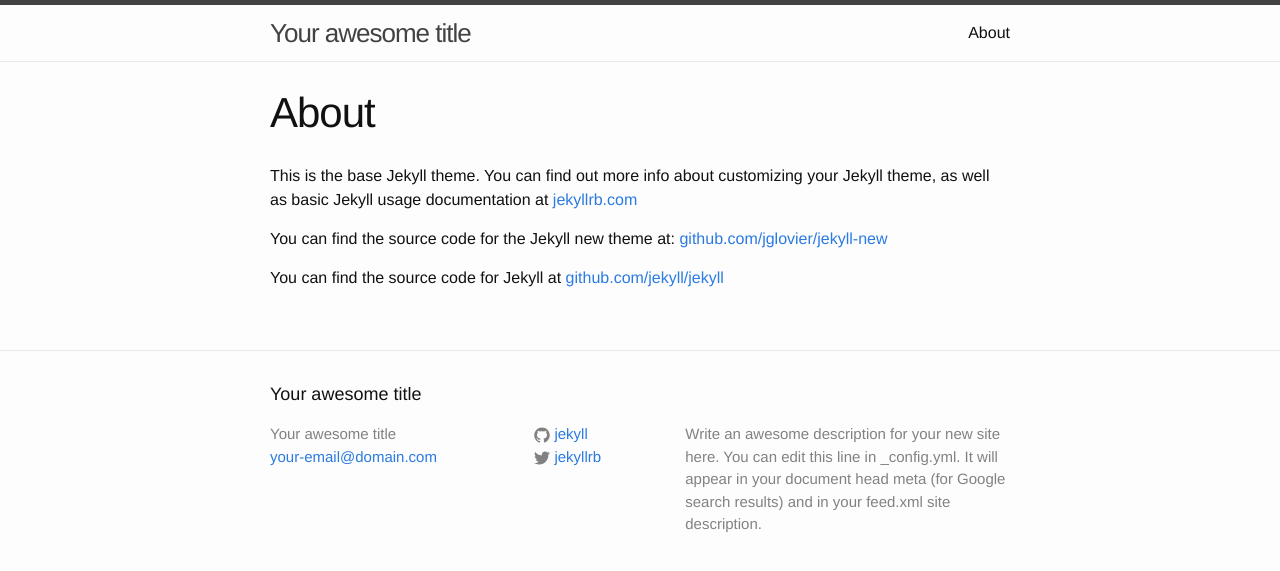
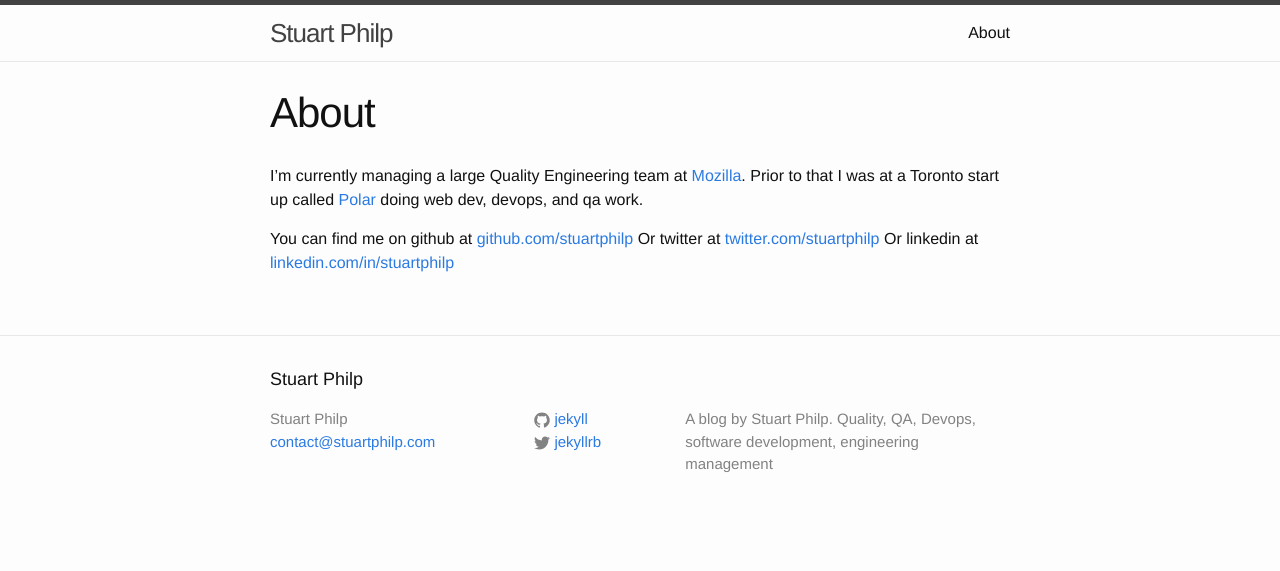
Before and after one commit to stuartphilp/stuartphilp.github.io, a Jekyll site: the page built from about.md, in a window 1280 px wide. Shown: the top 571 px of the page. Built offline with Jekyll 4.4.1, drawn with Linux system fonts in a browser that asks for light colours.

```diff
--- a/_config.yml
+++ b/_config.yml
@@ -1,12 +1,10 @@
 # Site settings
-title: Your awesome title
-email: your-email@domain.com
+title: Stuart Philp
+email: contact@stuartphilp.com
 description: > # this means to ignore newlines until "baseurl:"
-  Write an awesome description for your new site here. You can edit this
-  line in _config.yml. It will appear in your document head meta (for
-  Google search results) and in your feed.xml site description.
+  A blog by Stuart Philp. Quality, QA, Devops, software development, engineering management
 baseurl: "" # the subpath of your site, e.g. /blog/
-url: "http://yourdomain.com" # the base hostname & protocol for your site
+url: "http://stuartphilp.com" # the base hostname & protocol for your site
 twitter_username: jekyllrb
 github_username:  jekyll
 
--- a/about.md
+++ b/about.md
@@ -4,8 +4,8 @@ title: About
 permalink: /about/
 ---
 
-This is the base Jekyll theme. You can find out more info about customizing your Jekyll theme, as well as basic Jekyll usage documentation at [jekyllrb.com](http://jekyllrb.com/)
+I'm currently managing a large Quality Engineering team at [Mozilla](https://www.mozilla.org). Prior to that I was at a Toronto start up called [Polar](https://www.polar.me) doing web dev, devops, and qa work.
 
-You can find the source code for the Jekyll new theme at: [github.com/jglovier/jekyll-new](https://github.com/jglovier/jekyll-new)
-
-You can find the source code for Jekyll at [github.com/jekyll/jekyll](https://github.com/jekyll/jekyll)
+You can find me on github at [github.com/stuartphilp](https://github.com/stuartphilp)
+Or twitter at [twitter.com/stuartphilp](https://twitter.com/stuartphilp)
+Or linkedin at [linkedin.com/in/stuartphilp](https://www.linkedin.com/in/stuartphilp)
```
Also changed, not shown: _posts/2016-01-25-welcome-to-jekyll.markdown (deleted, +0 -25 lines), _posts/2016-01-28-first.markdown (added, +73 -0 lines).
